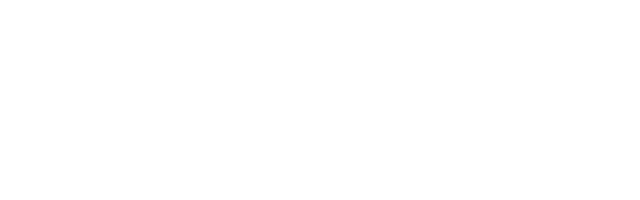
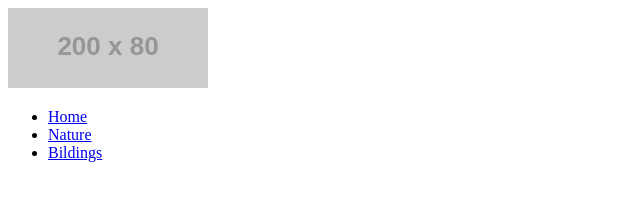
Before and after one commit to AbdumalikShams/demo-Git, a plain HTML site: page index.html in a window 1280 px wide. Shown: the whole page, without its empty margins (0-640 px from the left). Drawn offline with Linux system fonts and the light colour scheme; placeholder pictures from the web are drawn by us.

Commit message:
Add site header

```diff
--- a/index.html
+++ b/index.html
@@ -6,6 +6,19 @@
   <title>Demo GitHub</title>
 </head>
 <body>
+  <header>
+    <a href="#">
+      <img src="https://via.placeholder.com/200/80" alt="Placeholder Logo" width="200" height="80">
+    </a>
+
+    <nav>
+      <ul>
+        <li><a href="index.html">Home</a></li>
+        <li><a href="index.html">Nature</a></li>
+        <li><a href="index.html">Bildings</a></li>
+      </ul>
+    </nav>
+  </header>
 
 </body>
 </html>
```
